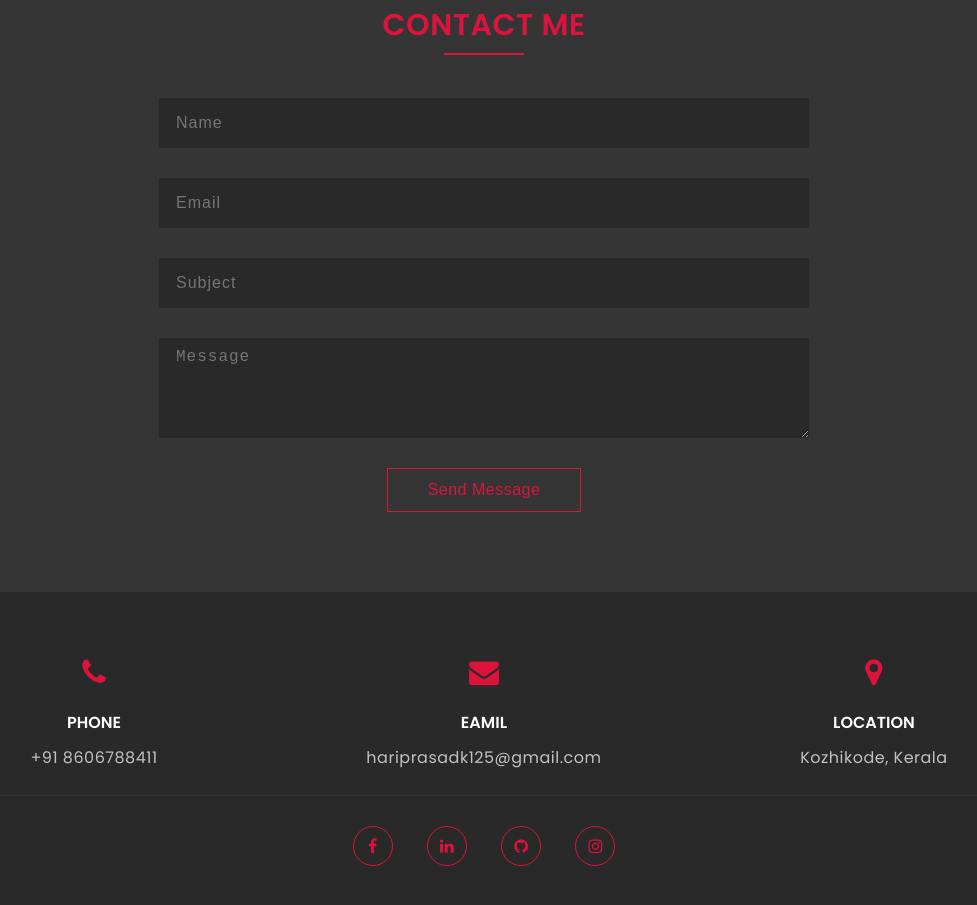
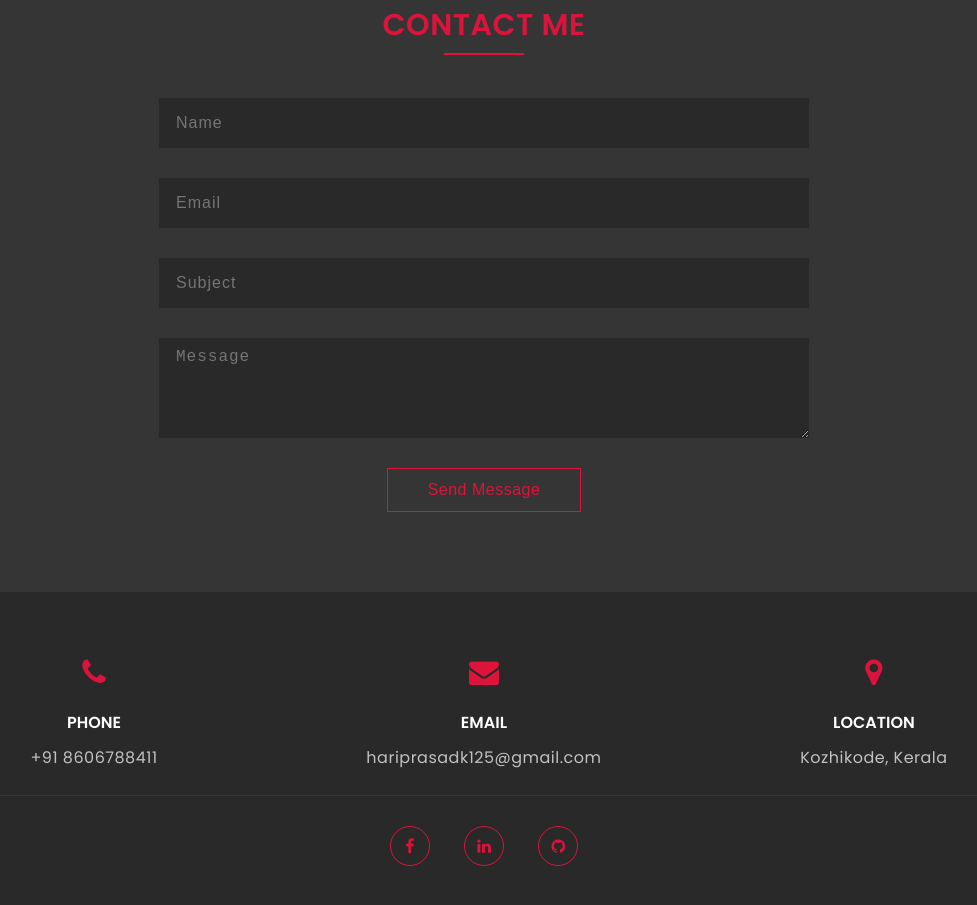
Before and after one commit to K-Hariprasad/personal-web, a plain HTML site: page index.html in a window 1280 px wide. Shown: the part 3434-4339 px from the top of the page, without its empty margins (156-1133 px from the left). Drawn offline with nearby package versions, Linux system fonts and the light colour scheme.

Commit message:
some modifications

```diff
--- a/index.html
+++ b/index.html
@@ -263,7 +263,7 @@
 					<div class="icon">
 						<span class="fa fa-envelope"></span>
 					</div>
-					<h4>Eamil</h4>
+					<h4>Email</h4>
 					<p>hariprasadk125@gmail.com</p>
 				</div>
 				<div class="box">
@@ -279,7 +279,6 @@
 					<li><a href="https://www.facebook.com/profile.php?id=100003816984116" target="_blank"><span class="fa fa-facebook"></span></a></li>
 					<li><a href="https://www.linkedin.com/in/hariprasad-k-61a071153/" target="_blank"><span class="fa fa-linkedin"></span></a></li>
 					<li><a href="https://github.com/K-Hariprasad" target="_blank"><span class="fa fa-github"></span></a></li>
-					<li><a href="https://www.linkedin.com/in/hariprasad-k-61a071153/" target="_blank"><span class="fa fa-instagram"></span></a></li>
 				</ul>
 			</div>
 		</div>
```
Also changed, not shown: images/3.jpg (deleted).
